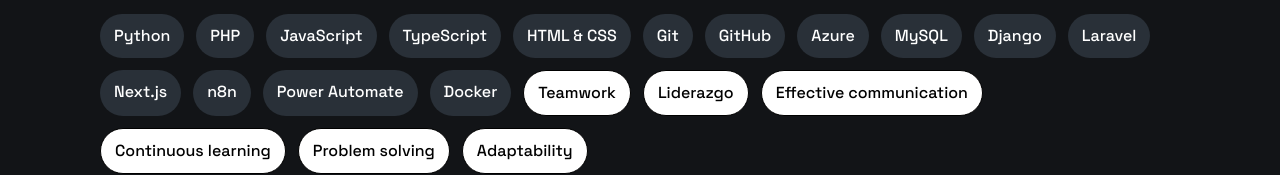
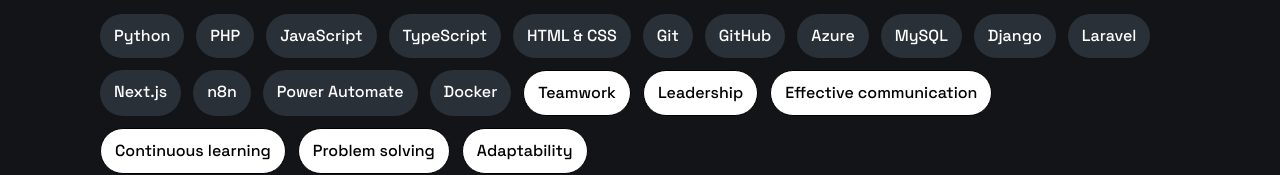
Before and after one commit to kristianrpo/personal-website, a Next.js app: page /en in a window 1280 px wide. Shown: the part 862-1037 px from the top of the page. Built offline with nearby package versions, Linux system fonts and the light colour scheme.

Commit message:
refactor: add general improvements

```diff
--- a/components/templates/Home.tsx
+++ b/components/templates/Home.tsx
@@ -4,63 +4,51 @@
 import Description from "@/components/atoms/Description";
 import TagGrid from "@/components/molecules/TagGrid";
 import Tag from "@/components/atoms/Tag";
+import data from "@/data/pageContent.json";
 
 type Tag = React.ComponentProps<typeof Tag>;
 
 export default async function Home() {
   const t = await getTranslations("HomePage");
 
-  const skills: Tag[] = [
-    { label: t("skills.python"), variant: "primary" },
-    { label: t("skills.php"), variant: "primary" },
-    { label: t("skills.javascript"), variant: "primary" },
-    { label: t("skills.typescript"), variant: "primary" },
-    { label: t("skills.frontend"), variant: "primary" },
-    { label: t("skills.git"), variant: "primary" },
-    { label: t("skills.github"), variant: "primary" },
-    { label: t("skills.azure"), variant: "primary" },
-    { label: t("skills.mysql"), variant: "primary" },
-    { label: t("skills.django"), variant: "primary" },
-    { label: t("skills.laravel"), variant: "primary" },
-    { label: t("skills.nextjs"), variant: "primary" },
-    { label: t("skills.n8n"), variant: "primary" },
-    { label: t("skills.powerAutomate"), variant: "primary" },
-    { label: t("skills.docker"), variant: "primary" },
-    { label: t("skills.teamwork"), variant: "secondary" },
-    { label: t("skills.leadership"), variant: "secondary" },
-    { label: t("skills.communication"), variant: "secondary" },
-    { label: t("skills.continuousLearning"), variant: "secondary" },
-    { label: t("skills.problemSolving"), variant: "secondary" },
-    { label: t("skills.adaptability"), variant: "secondary" },
-  ];
+  const heroSection = data.homePage.hero;
+
+  const profileSection = data.homePage.profile;
+
+  const skillSection = data.homePage.skills;
+  const skillsItems = data.homePage.skills.items as Tag[];
+  const skillList = skillsItems.map((skillItem) => ({
+    label: t(skillItem.label),
+    variant: skillItem.variant,
+  }));
 
   return (
     <div className="">
       <section id="hero" className="my-10">
         <Hero
-          title={t("hero.title")}
-          description={t("hero.subtitle")}
-          urlButton1="./"
-          labelButton1={t("hero.downloadCV")}
-          urlButton2="./"
-          labelButton2={t("hero.contactMe")}
-          imageSrc="/kristian.jpg"
-          imageAlt={t("hero.imageAlt")}
+          title={t(heroSection.title)}
+          description={t(heroSection.subtitle)}
+          urlButton1={heroSection.downloadCVUrl}
+          labelButton1={t(heroSection.downloadCV)}
+          urlButton2={heroSection.contactMeUrl}
+          labelButton2={t(heroSection.contactMe)}
+          imageSrc={heroSection.imageSrc}
+          imageAlt={t(heroSection.imageAlt)}
         />
       </section>
 
       <section id="profile" className="my-10">
         <Heading variant="h3" className="my-5">
-          {t("profile.title")}
+          {t(profileSection.title)}
         </Heading>
-        <Description>{t("profile.description")}</Description>
+        <Description>{t(profileSection.description)}</Description>
       </section>
 
       <section id="skills" className="my-10">
         <Heading variant="h3" className="my-5">
-          {t("skills.title")}
+          {t(skillSection.title)}
         </Heading>
-        <TagGrid tags={skills}></TagGrid>
+        <TagGrid tags={skillList}></TagGrid>
       </section>
     </div>
   );
--- /dev/null
+++ b/data/pageContent.json
@@ -0,0 +1,48 @@
+{
+  "homePage": {
+    "metadata": {
+      "title": "metadata.title",
+      "description": "metadata.description"
+    },
+    "hero": {
+      "title": "hero.title",
+      "subtitle": "hero.subtitle",
+      "downloadCV": "hero.downloadCV",
+      "contactMe": "hero.contactMe",
+      "imageAlt": "hero.imageAlt",
+      "imageSrc": "/kristian.jpg",
+      "contactMeUrl": "./",
+      "downloadCVUrl": "./"
+    },
+    "profile": {
+      "title": "profile.title",
+      "description": "profile.description"
+    },
+    "skills": {
+      "title": "skills.title",
+      "items": [
+        { "label": "skills.python", "variant": "primary" },
+        { "label": "skills.php", "variant": "primary" },
+        { "label": "skills.javascript", "variant": "primary" },
+        { "label": "skills.typescript", "variant": "primary" },
+        { "label": "skills.frontend", "variant": "primary" },
+        { "label": "skills.git", "variant": "primary" },
+        { "label": "skills.github", "variant": "primary" },
+        { "label": "skills.azure", "variant": "primary" },
+        { "label": "skills.mysql", "variant": "primary" },
+        { "label": "skills.django", "variant": "primary" },
+        { "label": "skills.laravel", "variant": "primary" },
+        { "label": "skills.nextjs", "variant": "primary" },
+        { "label": "skills.n8n", "variant": "primary" },
+        { "label": "skills.powerAutomate", "variant": "primary" },
+        { "label": "skills.docker", "variant": "primary" },
+        { "label": "skills.teamwork", "variant": "secondary" },
+        { "label": "skills.leadership", "variant": "secondary" },
+        { "label": "skills.communication", "variant": "secondary" },
+        { "label": "skills.continuousLearning", "variant": "secondary" },
+        { "label": "skills.problemSolving", "variant": "secondary" },
+        { "label": "skills.adaptability", "variant": "secondary" }
+      ]
+    }
+  }
+}
--- a/messages/en.json
+++ b/messages/en.json
@@ -33,7 +33,7 @@
       "powerAutomate": "Power Automate",
       "docker": "Docker",
       "teamwork": "Teamwork",
-      "leadership": "Liderazgo",
+      "leadership": "Leadership",
       "communication": "Effective communication",
       "continuousLearning": "Continuous learning",
       "problemSolving": "Problem solving",
```
